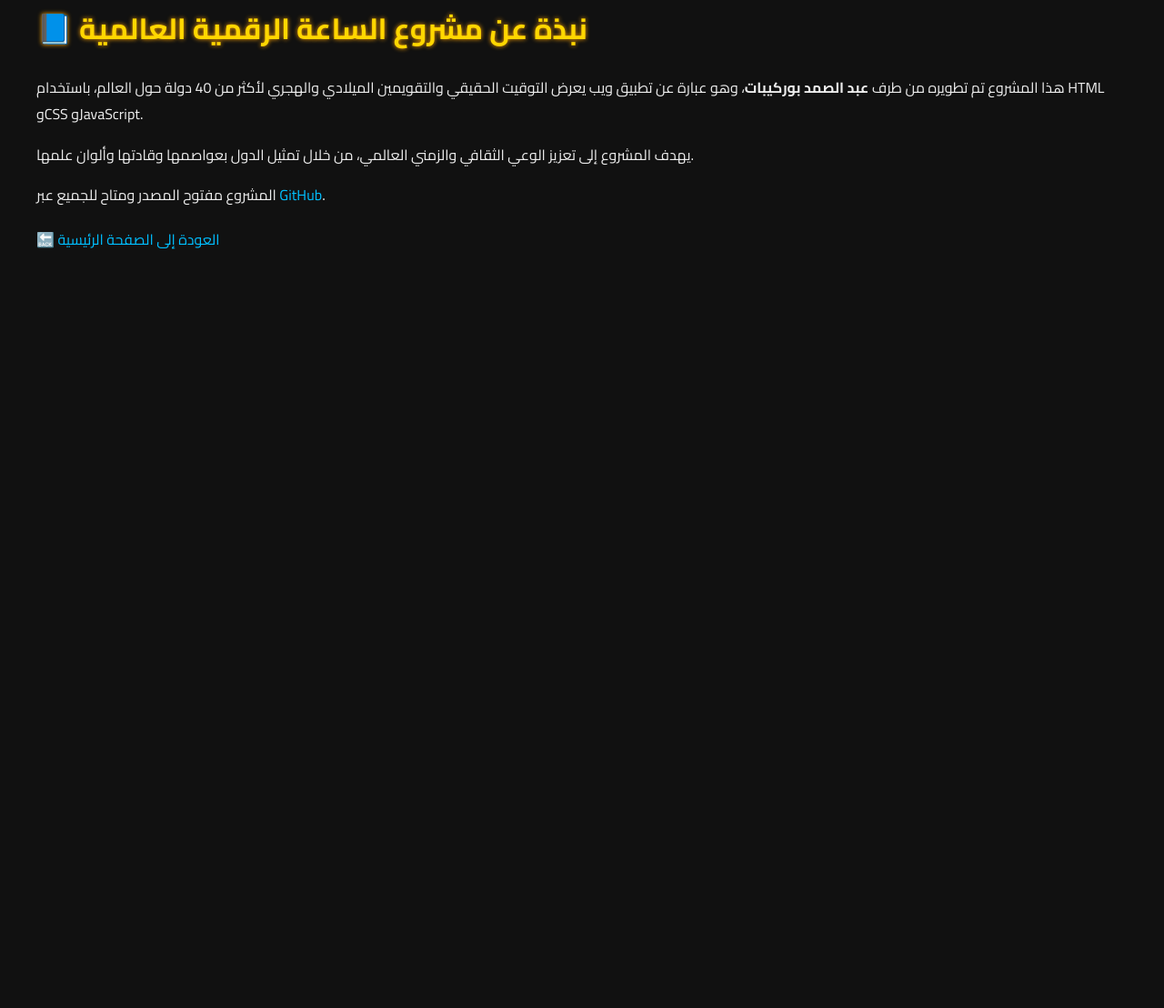
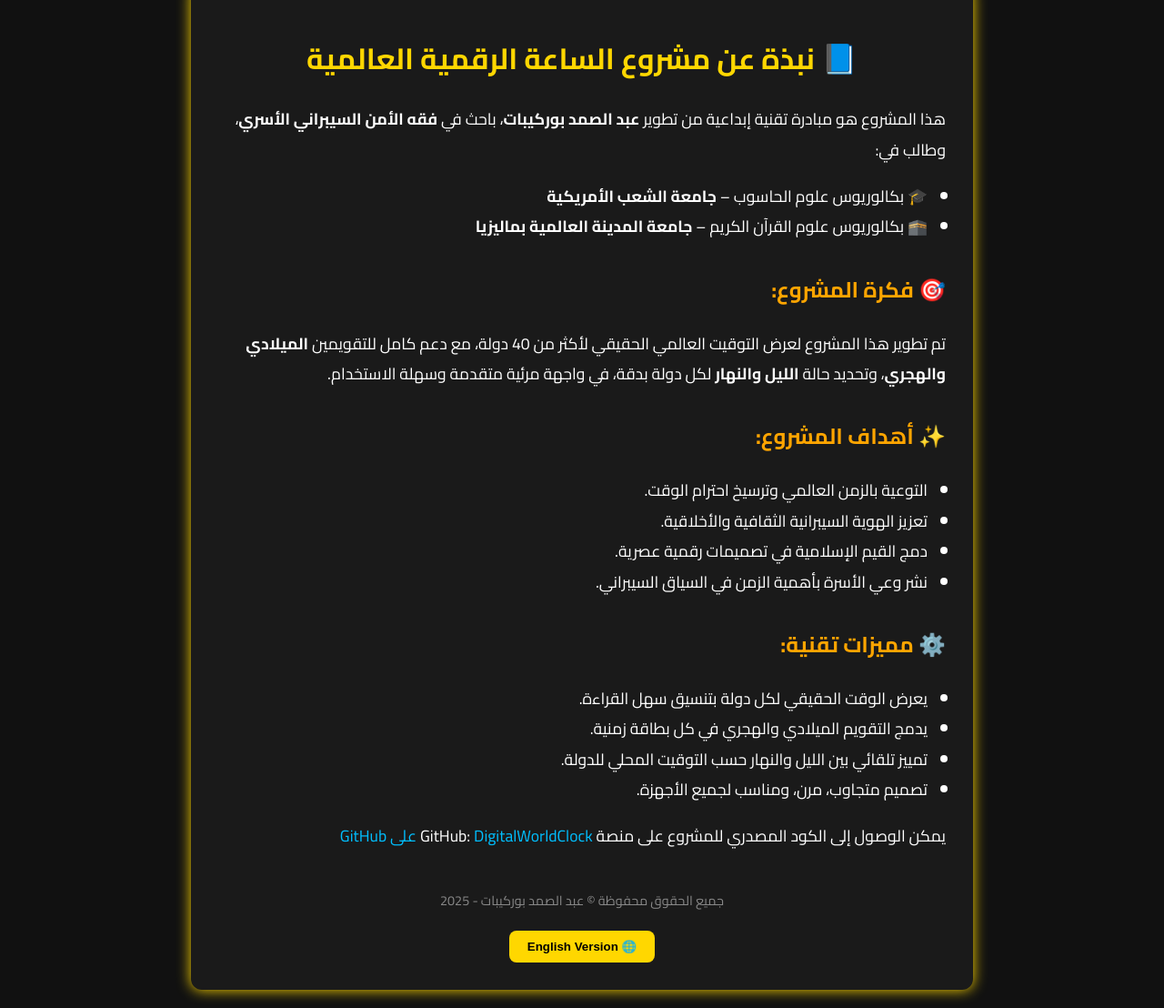
Before and after one commit to ABDESSAMAD-BOURKIBATE/DigitalWorldClock, a plain HTML site: page about.html in a window 1280 px wide. Shown: the part 37-1145 px from the top of the page at 91% size. Before the commit the page ends 800 px from the top, so only its background shows below. Drawn offline with Linux system fonts and the light colour scheme.

Commit message:
تحسين تنسيق وتباعد الساعات

```diff
--- a/about.html
+++ b/about.html
@@ -1,47 +1,192 @@
 <!DOCTYPE html>
-<html lang="ar">
+<html lang="ar" dir="rtl">
 <head>
-    <meta charset="UTF-8">
-    <title>نبذة عن المشروع - الساعة الرقمية العالمية</title>
-    <link href="https://fonts.googleapis.com/css2?family=Cairo:wght@400;700&display=swap" rel="stylesheet">
+  <meta charset="UTF-8" />
+  <meta name="viewport" content="width=device-width, initial-scale=1.0" />
+  <title>نبذة عن مشروع الساعة الرقمية العالمية</title>
+  <link href="https://fonts.googleapis.com/css2?family=Cairo:wght@400;700&display=swap" rel="stylesheet" />
   <style>
     body {
+      margin: 0;
+      padding: 20px;
       font-family: 'Cairo', sans-serif;
-            margin: 40px;
       background-color: #111;
-            color: #eee;
-            line-height: 1.8;
+      color: #fff;
+      text-align: right;
     }
+
+    .container {
+      max-width: 800px;
+      margin: auto;
+      background-color: #1a1a1a;
+      padding: 30px;
+      border-radius: 12px;
+      box-shadow: 0 0 15px #FFD700;
+    }
+
     h1 {
       color: #FFD700;
-            text-shadow: 0 0 5px #FFA500;
+      margin-bottom: 20px;
+      text-align: center;
     }
+
+    h2 {
+      color: #FFA500;
+      margin-top: 30px;
+    }
+
+    p, ul {
+      font-size: 1.1rem;
+      line-height: 1.9;
+    }
+
+    ul {
+      padding-right: 20px;
+    }
+
+    .footer {
+      margin-top: 40px;
+      text-align: center;
+      font-size: 0.9rem;
+      color: #888;
+    }
+
+    .lang-switch {
+      margin-top: 20px;
+      text-align: center;
+    }
+
+    button {
+      background-color: #FFD700;
+      border: none;
+      padding: 10px 20px;
+      border-radius: 8px;
+      cursor: pointer;
+      font-weight: bold;
+    }
+
+    button:hover {
+      background-color: #FFA500;
+    }
+
     a {
       color: #00BFFF;
       text-decoration: none;
     }
+
     a:hover {
       text-decoration: underline;
-        }
-        .back {
-            margin-top: 20px;
     }
   </style>
 </head>
 <body>
+
+  <!-- النسخة العربية -->
+  <div class="container" id="about-ar">
     <h1>📘 نبذة عن مشروع الساعة الرقمية العالمية</h1>
+
     <p>
-        هذا المشروع تم تطويره من طرف <strong>عبد الصمد بوركيبات</strong>، وهو عبارة عن تطبيق ويب يعرض التوقيت الحقيقي والتقويمين الميلادي والهجري لأكثر من 40 دولة حول العالم، باستخدام HTML وCSS وJavaScript.
+      هذا المشروع هو مبادرة تقنية إبداعية من تطوير <strong>عبد الصمد بوركيبات</strong>، باحث في <strong>فقه الأمن السيبراني الأسري</strong>، وطالب في:
     </p>
+    <ul>
+      <li>🎓 بكالوريوس علوم الحاسوب – <strong>جامعة الشعب الأمريكية</strong></li>
+      <li>🕋 بكالوريوس علوم القرآن الكريم – <strong>جامعة المدينة العالمية بماليزيا</strong></li>
+    </ul>
+
+    <h2>🎯 فكرة المشروع:</h2>
     <p>
-        يهدف المشروع إلى تعزيز الوعي الثقافي والزمني العالمي، من خلال تمثيل الدول بعواصمها وقادتها وألوان علمها.
-    </p>
-    <p>
-        المشروع مفتوح المصدر ومتاح للجميع عبر <a href="https://github.com/ABDESSAMAD-BOURKIBATE/DigitalWorldClock" target="_blank">GitHub</a>.
+      تم تطوير هذا المشروع لعرض التوقيت العالمي الحقيقي لأكثر من 40 دولة، مع دعم كامل للتقويمين <strong>الميلادي والهجري</strong>، وتحديد حالة <strong>الليل والنهار</strong> لكل دولة بدقة، في واجهة مرئية متقدمة وسهلة الاستخدام.
     </p>
 
-    <div class="back">
-        <a href="index.html">🔙 العودة إلى الصفحة الرئيسية</a>
+    <h2>✨ أهداف المشروع:</h2>
+    <ul>
+      <li>التوعية بالزمن العالمي وترسيخ احترام الوقت.</li>
+      <li>تعزيز الهوية السيبرانية الثقافية والأخلاقية.</li>
+      <li>دمج القيم الإسلامية في تصميمات رقمية عصرية.</li>
+      <li>نشر وعي الأسرة بأهمية الزمن في السياق السيبراني.</li>
+    </ul>
+
+    <h2>⚙️ مميزات تقنية:</h2>
+    <ul>
+      <li>يعرض الوقت الحقيقي لكل دولة بتنسيق سهل القراءة.</li>
+      <li>يدمج التقويم الميلادي والهجري في كل بطاقة زمنية.</li>
+      <li>تمييز تلقائي بين الليل والنهار حسب التوقيت المحلي للدولة.</li>
+      <li>تصميم متجاوب، مرن، ومناسب لجميع الأجهزة.</li>
+    </ul>
+
+    <p>
+      يمكن الوصول إلى الكود المصدري للمشروع على منصة GitHub:
+      <a href="https://github.com/ABDESSAMAD-BOURKIBATE/DigitalWorldClock" target="_blank">
+        DigitalWorldClock على GitHub
+      </a>
+    </p>
+
+    <div class="footer">
+      جميع الحقوق محفوظة © عبد الصمد بوركيبات - 2025
     </div>
+
+    <div class="lang-switch">
+      <button onclick="toggleLang()">🌐 English Version</button>
+    </div>
+  </div>
+
+  <!-- النسخة الإنجليزية -->
+  <div class="container" id="about-en" style="display: none;">
+    <h1>📘 About the Global Digital Clock Project</h1>
+
+    <p>
+      This project is a creative and technical initiative developed by <strong>Abdessamad Bourkibate</strong>, a researcher in <strong>Family Cybersecurity Jurisprudence</strong>, and a student of:
+    </p>
+    <ul>
+      <li>🎓 Bachelor in Computer Science – <strong>University of the People (USA)</strong></li>
+      <li>🕋 Bachelor in Quranic Sciences – <strong>Al-Madinah International University (Malaysia)</strong></li>
+    </ul>
+
+    <h2>🎯 Project Concept:</h2>
+    <p>
+      A visual web application that displays the real-time clocks of over 40 countries, with integrated <strong>Gregorian and Hijri calendars</strong> and a dynamic indicator of <strong>day or night</strong> based on each country’s local time.
+    </p>
+
+    <h2>✨ Project Goals:</h2>
+    <ul>
+      <li>Promote awareness of global time and its ethical significance.</li>
+      <li>Bridge Islamic values with digital design practices.</li>
+      <li>Promote family-based time mindfulness in cyberspace.</li>
+      <li>Reinforce ethical cyber identity in a modern interface.</li>
+    </ul>
+
+    <h2>⚙️ Technical Features:</h2>
+    <ul>
+      <li>Real-time display for each selected country.</li>
+      <li>Dual calendar support (Gregorian and Hijri).</li>
+      <li>Visual differentiation between day and night per timezone.</li>
+      <li>Responsive and user-friendly interface.</li>
+    </ul>
+
+    <p>
+      Source code available on GitHub:
+      <a href="https://github.com/ABDESSAMAD-BOURKIBATE/DigitalWorldClock" target="_blank">
+        DigitalWorldClock on GitHub
+      </a>
+    </p>
+
+    <div class="footer">
+      All rights reserved © Abdessamad Bourkibate - 2025
+    </div>
+
+    <div class="lang-switch">
+      <button onclick="toggleLang()">🌐 النسخة العربية</button>
+    </div>
+  </div>
+
+  <script>
+    function toggleLang() {
+      const ar = document.getElementById("about-ar");
+      const en = document.getElementById("about-en");
+      ar.style.display = ar.style.display === "none" ? "block" : "none";
+      en.style.display = en.style.display === "none" ? "block" : "none";
+    }
+  </script>
+
 </body>
 </html>
```
Lines whose indentation alone changed are shown as unchanged.
